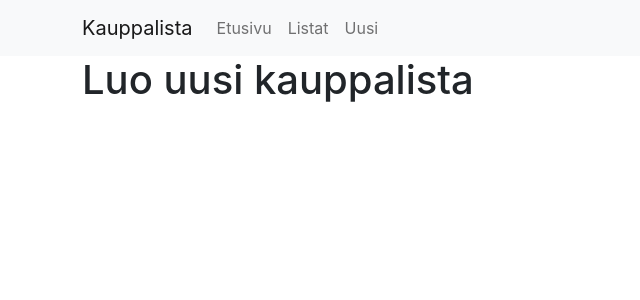
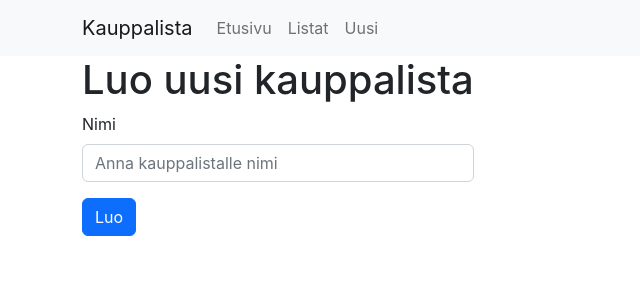
Before and after one commit to suutari/kauppalista, a Next.js app: page /listat/uusi in a window 1280 px wide. Shown: the top 300 px of the page, without its empty margins (0-640 px from the left). Built offline with nearby package versions, Linux system fonts and the light colour scheme.

Commit message:
Uusi lista -formi

```diff
--- a/pages/listat/uusi.tsx
+++ b/pages/listat/uusi.tsx
@@ -1,8 +1,35 @@
+import {FormEvent, useRef} from 'react';
+import {Button, Form} from 'react-bootstrap';
+
 import {Page} from '@/components/Page';
 
 export default function UusiListaSivu() {
+    const nameInput = useRef<HTMLInputElement>(null);
+
+    function handleSubmit(event: FormEvent<HTMLFormElement>): void {
+        event.preventDefault();
+        if (!nameInput.current) return;
+        const nimi = nameInput.current.value;
+
+        // TODO: Kutsu APIa
+    }
+
     return (
         <Page title="Luo uusi kauppalista">
+            <Form onSubmit={handleSubmit}>
+                <Form.Group className="mb-3" controlId="formBasicEmail">
+                    <Form.Label>Nimi</Form.Label>
+                    <Form.Control
+                        name="nimi"
+                        type="text"
+                        placeholder="Anna kauppalistalle nimi"
+                        ref={nameInput}
+                    />
+                </Form.Group>
+                <Button variant="primary" type="submit">
+                    Luo
+                </Button>
+            </Form>
         </Page>
     );
 }
```
